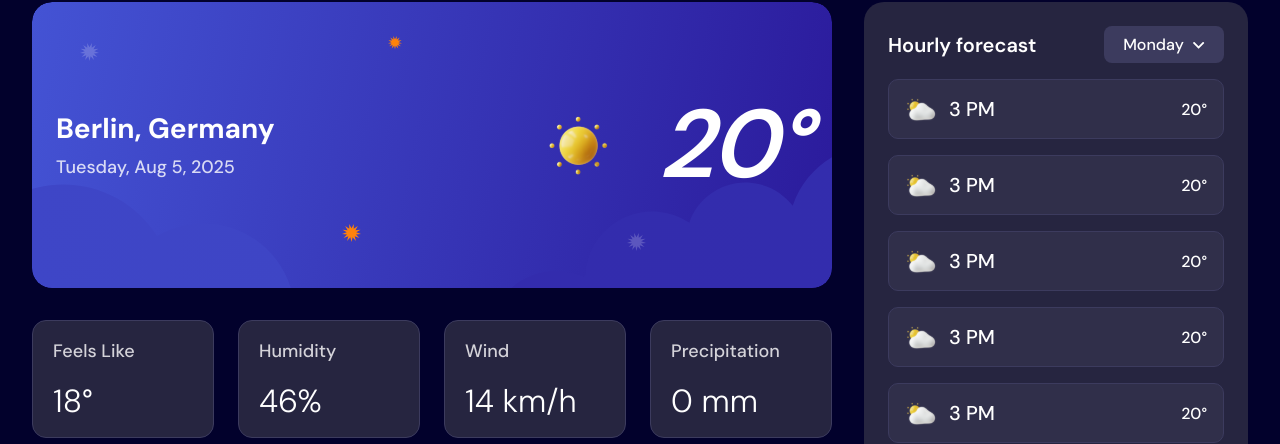
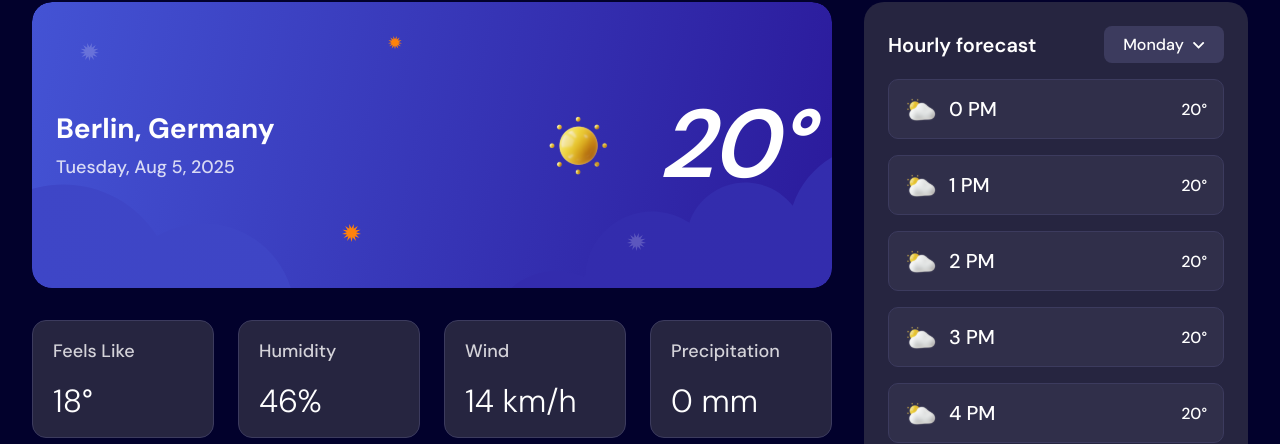
Before and after one commit to nchanyal/weather-app, a Next.js app: page / in a window 1280 px wide. Shown: the part 383-827 px from the top of the page. Built offline with nearby package versions, Linux system fonts and the light colour scheme.

Commit message:
feat: update hourly forecast section to show loading state on search click

```diff
--- a/src/components/HourlyForecast/HourlyForecast.tsx
+++ b/src/components/HourlyForecast/HourlyForecast.tsx
@@ -15,6 +15,7 @@ import {
 import Image from "next/image";
 import { useState } from "react";
 import { hourlyForecasts } from "@/lib/HourlyForecasts";
+import { useWeather } from "@/hooks/useWeather";
 
 const days = [
   "Monday",
@@ -28,6 +29,8 @@ const days = [
 
 export default function HourlyForecast() {
   const [selectedDay, setSelectedDay] = useState("Monday");
+  const context = useWeather();
+  const { loading } = context;
 
   return (
     <div className="flex-grow p-6 grid grid-rows-[37px_592px] gap-4">
@@ -35,9 +38,12 @@ export default function HourlyForecast() {
         <p className="text-preset-5">Hourly forecast</p>
         <DropdownMenu>
           <DropdownMenuTrigger asChild>
-            <Button className="bg-neutral-600 hover:bg-neutral-600 w-[7.5rem] h-[2.3125rem] px-4 py-2">
+            <Button
+              className="bg-neutral-600 hover:bg-neutral-600 w-[7.5rem] h-[2.3125rem] px-4 py-2"
+              aria-label="days dropdown button"
+            >
               <p className="text-neutral-0 font-dm-sans font-medium text-base">
-                {selectedDay}
+                {loading ? "-" : selectedDay}
               </p>
               <Image src={dropdownIconUrl} alt="" />
             </Button>
--- a/src/components/HourlyForecastCard/HourlyForecastCard.tsx
+++ b/src/components/HourlyForecastCard/HourlyForecastCard.tsx
@@ -1,3 +1,6 @@
+"use client";
+
+import { useWeather } from "@/hooks/useWeather";
 import Image from "next/image";
 
 export default function HourlyForecastCard({
@@ -11,8 +14,16 @@ export default function HourlyForecastCard({
   time: string;
   temperature: string;
 }) {
+  const context = useWeather();
+  const { loading } = context;
+
   return (
-    <div className="bg-neutral-700 min-h-[3.75rem] radius-8 border border-neutral-600 py-2.5 pl-3 pr-4 flex justify-between items-center">
+    <div
+      className="bg-neutral-700 min-h-[3.75rem] radius-8 border border-neutral-600 py-2.5 pl-3 pr-4 flex justify-between items-center"
+      aria-label={`${time.toLowerCase()} forecast card`}
+    >
+      {!loading && (
+        <>
           <div className="flex items-center gap-2">
             <Image src={weatherSVG} alt={weather} width={40} height={40} />
             <p className="text-preset-5-medium">{time}</p>
@@ -20,6 +31,8 @@ export default function HourlyForecastCard({
           <div>
             <p className="text-preset-7">{temperature}</p>
           </div>
+        </>
+      )}
     </div>
   );
 }
--- a/src/lib/HourlyForecasts.ts
+++ b/src/lib/HourlyForecasts.ts
@@ -4,6 +4,6 @@ export const hourlyForecasts = Array.from({ length: 24 }, (_, i) => ({
   id: i,
   weather: "Cloudy",
   weatherSVG: CloudySVG,
-  time: "3 PM",
+  time: `${i} PM`,
   temperature: "20°",
 }));
```
Also changed, not shown: 1 other file (tests, documents, lock files or other folders). Lines whose indentation alone changed are shown as unchanged.
